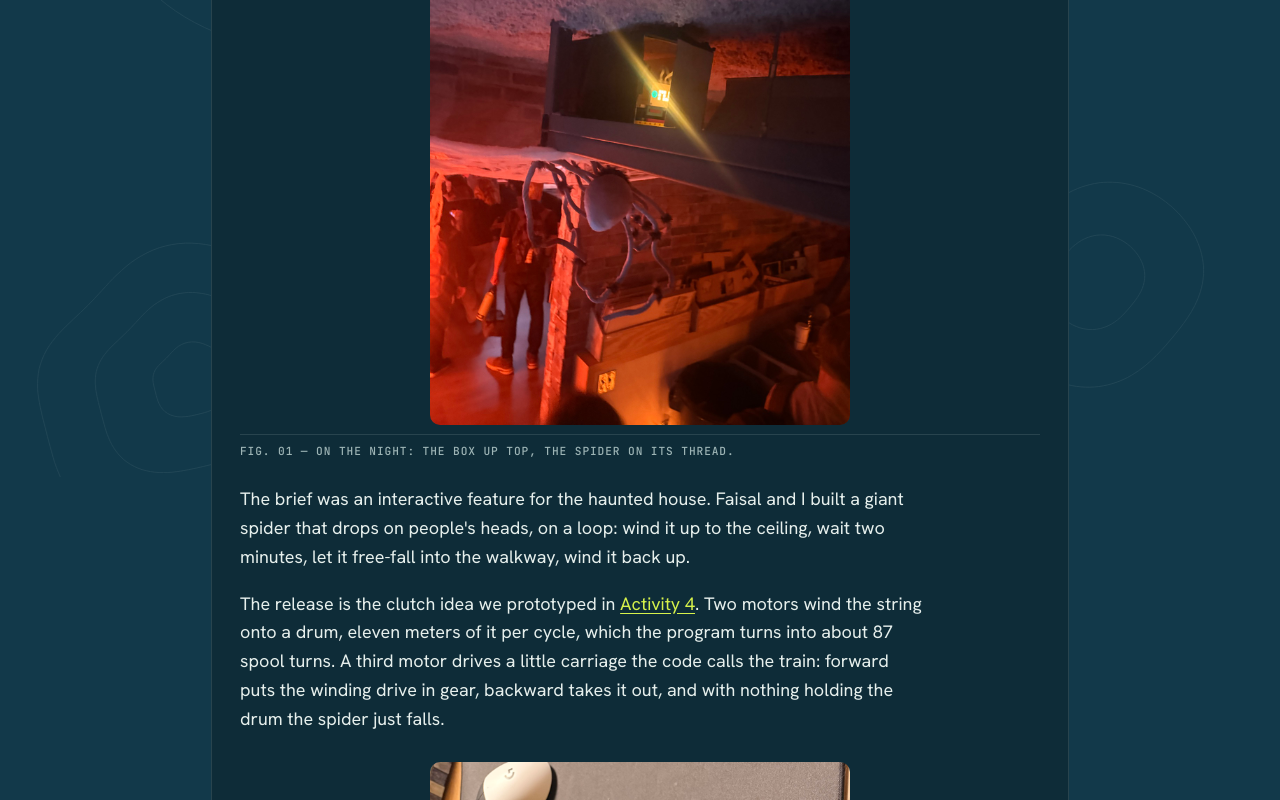
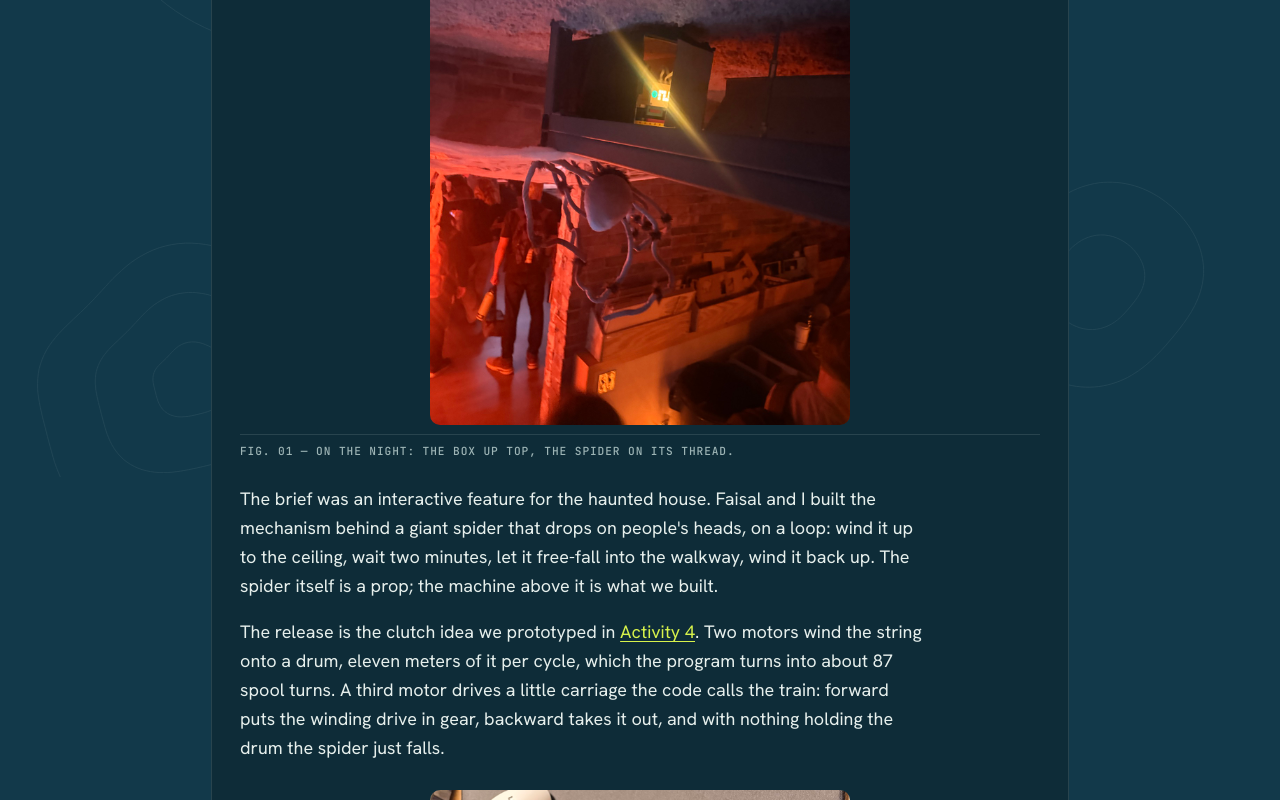
Before and after one commit to quArtiero/en1-portfolio, a plain HTML site: page project11.html in a window 1280 px wide. Shown: the part 403-1203 px from the top of the page. Drawn offline with Linux system fonts and the light colour scheme.

Commit message:
fix: we built the mechanism, not the spider
The spider is a prop; the machine above it is the build.

Co-Authored-By: Claude Fable 5 <noreply@anthropic.com>

```diff
--- a/project11.html
+++ b/project11.html
@@ -38,7 +38,7 @@
         </figure>
 
         <div class="proj-desc">
-            <p>The brief was an interactive feature for the haunted house. Faisal and I built a giant spider that drops on people's heads, on a loop: wind it up to the ceiling, wait two minutes, let it free-fall into the walkway, wind it back up.</p>
+            <p>The brief was an interactive feature for the haunted house. Faisal and I built the mechanism behind a giant spider that drops on people's heads, on a loop: wind it up to the ceiling, wait two minutes, let it free-fall into the walkway, wind it back up. The spider itself is a prop; the machine above it is what we built.</p>
 
             <p>The release is the clutch idea we prototyped in <a href="./activity04.html">Activity 4</a>. Two motors wind the string onto a drum, eleven meters of it per cycle, which the program turns into about 87 spool turns. A third motor drives a little carriage the code calls the train: forward puts the winding drive in gear, backward takes it out, and with nothing holding the drum the spider just falls.</p>
 
```
